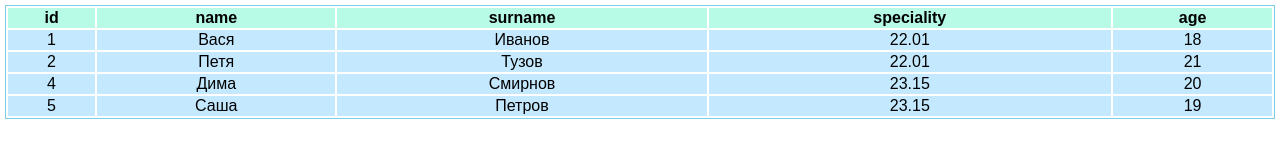
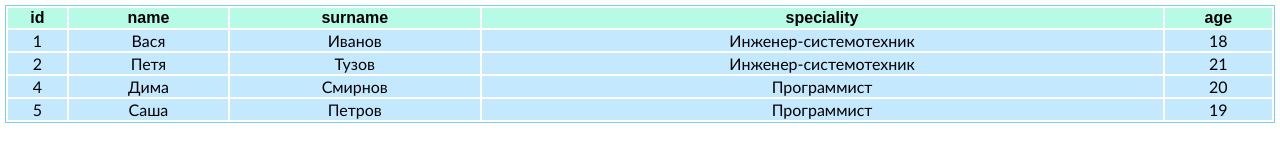
Before and after one commit to fishok11/student, a plain HTML site: page index.html in a window 1280 px wide. Drawn offline with Linux system fonts and the light colour scheme.

Commit message:
output speciality

```diff
--- a/css/style.css
+++ b/css/style.css
@@ -17,12 +17,14 @@ body {
     overflow: hidden;
     display: flex;
     align-items: center;
+    font-family: 'Gill Sans', 'Gill Sans MT', Calibri, 'Trebuchet MS', sans-serif;
 }
 input, button, body {
     font-family: 'Ubuntu', sans-serif;
 }
 td{
     text-align: center;
+    font-family: 'Gill Sans', 'Gill Sans MT', Calibri, 'Trebuchet MS', sans-serif;
 }
 
 
--- a/js/study.js
+++ b/js/study.js
@@ -178,35 +178,10 @@ let students = [
 ]
 
 
-
 // ********************* main.js *********************
 
 
-// задание
-
-// В новом учебном году название специальности 22.01 меняется с Инженер на Инженер-системотехник.
-
-console.log("------------------ 2021 ---------------------");
-outputArray()
-
-// Перед началом первого семестра пришла секретарша и поменяла название специальности в базе данных:
 Specs["22.01"] = "Инженер-системотехник";
-
-
-console.log("------------------ 2022 ---------------------");
-outputArray()
-
-// Нужно, чтобы во всех отчетах ниже название специальности поменялось тоже.
-
-// Подсказка: мы неправильно храним специальности в базе данных студентов (students) - мы почему-то по прежнему храним название специальности,
-// а надо хранить ее код - в этом смысл мапов. Код специальности (key) никогда не меняется. Название (value) - меняется как угодно.
-
-// /задание
-
-
-
-
-
 
 console.log(students)
 
@@ -258,14 +233,17 @@ for (let student of students) {
         for (let column in student) {
             let td = document.createElement('td');
 
-            td.innerHTML = student[column]
+            if (column == "speciality") {
+                td.innerHTML = Specs[student[column]]
+            } else {
+                td.innerHTML = student[column]
+            }
 
             tr.append(td);
         }
 
 	tbody.append(tr);
 }
-
 
 
 // ********************* api.js *********************
@@ -279,7 +257,7 @@ function addStudent(student) {
         }
     }
 
-    students.push(
+    students.push (
         {
             id: maxId + 1,
             ...student,
```
